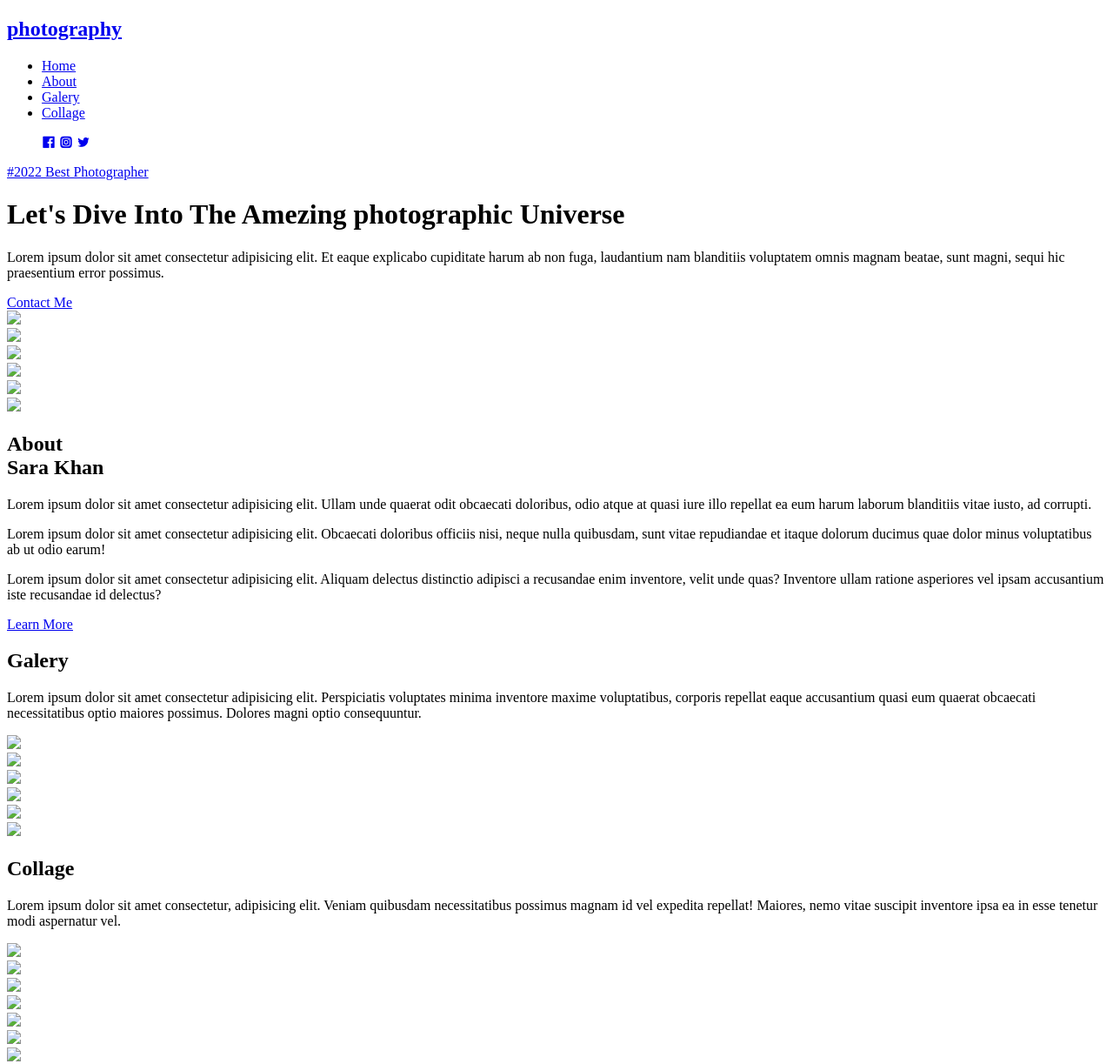
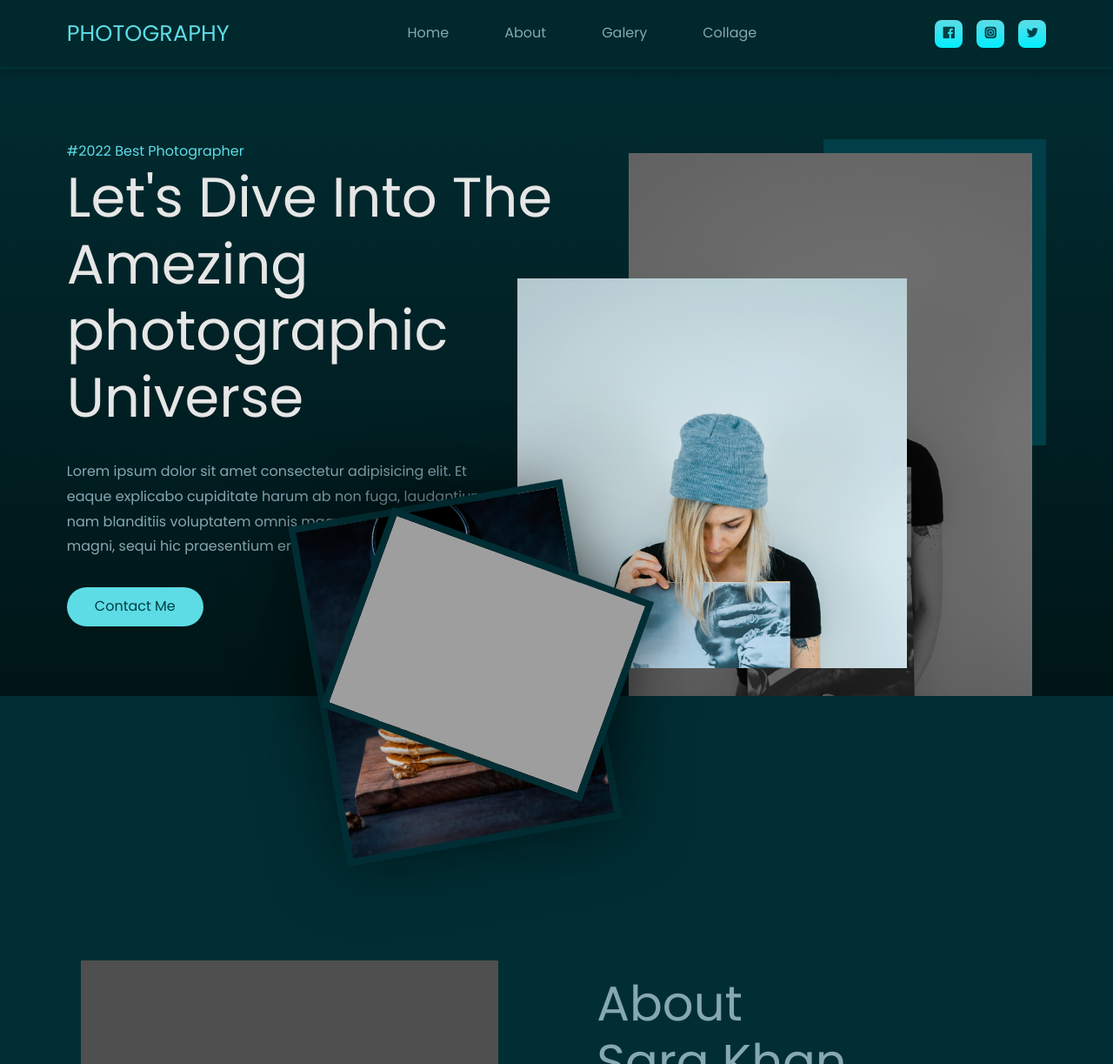
Before and after one commit to SazzatTuhin/photography-website, a plain HTML site: page index.html in a window 1280 px wide. Shown: the top 1223 px of the page at 87% size. Drawn offline with nearby package versions, Linux system fonts and the light colour scheme; the site is published under a folder, as on GitHub Pages, so addresses that start at the root find nothing.

Commit message:
html file fixed

```diff
--- a/HTML/style.css
+++ /dev/null
@@ -1,572 +0,0 @@
-@import url('https://fonts.googleapis.com/css2?family=Exo:wght@600&family=Lato:wght@400;700;900&family=Poppins:wght@100;200;300;400;700;800;900&display=swap');
-
-:root {
-    --color-primary:#02eeff;
-    --color-primary-variant:#5ddce5;
-    --color-bg1:#001517;
-    --color-bg2:#00282d;
-    --color-bg3:#012e34;
-    --color-bg4:#003f47;
-    --color-light:#85a8b2;
-    --color-white:#e6e6e6;
-
-    --container-width-lg:88%;
-    --container-width-md:92%;
-
-
-    --transition: all 0.3s ease-in-out;
-}
-
-
-*{
-    margin: 0;
-    padding: 0;
-    box-sizing: border-box;
-    border: 0;
-    outline: 0;
-    list-style: none;
-    text-decoration: none;
-}
-
-html {
-    scroll-behavior: smooth;
-}
-
-body {
-    font-family: "Poppins",sans-serif;
-    background-color: var(--color-bg3);
-    color: var(--color-light);
-    line-height: 1.8;
-    overflow-x: hidden;
-}
-
-h1,h2{
-    line-height: 1.2;
-    font-weight: 400;
-}
-
-h1{
-    font-size: 4rem;
-    color: var(--color-white);
-}
-
-h2{
-    font-size: 3.5rem;
-}
-
-a{
-    color: var(--color-light);
-    transition: var(--transition);
-}
-
-a:hover{
-    color:var(--color-primary) ;
-}
-
-.container{
-    width: var(--container-width-lg);
-    margin: 0 auto;
-    max-width: 2160px;
-}
-
-img{
-    display: block;
-    width: 100%;
-    object-fit:cover;
-}
-
-/* ========== nav bar ================ */
-
-nav{
-    width: 100vw;
-    height: calc(16px*5);
-    /* display: flex;
-    justify-content: center;
-    align-items: center; */
-    display: grid;
-    place-items: center;
-    position: fixed;
-    top: 0;
-    left: 0;
-    z-index: 99;
-    background-color: var(--color-bg2);
-    border-bottom: 0.2rem solid var(--color-bg3);
-    box-shadow: 0 0.2rem 0.7rem rgba(0 0 0/0.3);
-}
-
-.nav-container {
-    height: 100%;
-    display: flex;
-    justify-content: space-between;
-    align-items: center;
-}
-
-.nav-logo h2 {
-    font-size: 1.6rem;
-    text-transform: uppercase;
-    font-weight: 500;
-    color: var(--color-primary-variant);
-}
-
-.nav-links{
-    display: flex;
-    gap: 4rem;
-}
-
-.nav-socials{
-    display: flex;
-    gap: 1rem;
-}
-
-.nav-socials a {
-    width: 2rem;
-    height: 2rem;
-    display: grid;
-    place-items: center;
-    background-image: linear-gradient(var(--color-primary-variant),var(--color-primary));
-    color: var(--color-bg4);
-    border-radius: 0.5rem;
-    transition: var(--transition);
-}
-
-.nav-socials:hover{
-    box-shadow: 0 1rem 1rem rgba(0 0 0/0.5);
-}
-
-
-
-
-/* ================= Header============ */
-
-
-header{
-    max-width: 100vw;
-    height: 100vh;
-    position: relative;
-    top: 0;
-    background: linear-gradient(var(--color-bg3),var(--color-bg1));
-    overflow: hidden;
-}
-
-/* .header-container{
-    display: flex;
-    gap: 10%;
-}
-
-.header-left {
-    flex-basis: 50%;
-}
-
-.header-right {
-    flex-basis: 40%;
-} */
-
-
-.header-container {
-    display: grid;
-    grid-template-columns: 53% 43%;
-    gap: 4%;
-    margin-top: 10rem;
-    position: relative;
-}
-
-.header-hashtag{
-    color: var(--color-primary-variant);
-}
-
-.header-left p {
-    margin-top: 2rem;
-    width: 85%;
-}
-
-.header-btn {
-    display: inline-block;
-    margin-top: 2rem;
-    background-color: var(--color-primary-variant);
-    color: var(--color-bg4);
-    padding:0.5rem 2rem;
-    font-weight: 500;
-    border-radius: 2rem;
-}
-
-.header-btn:hover{
-    color: var(--color-light);
-    background-color: var(--color-bg4);
-}
-
-.header-btn:active{
-    outline: 0.5rem solid var(--color-light);
-}
-.header-image-bg{
-    background-color: var(--color-bg4);
-    height: 22rem;
-    width: 16rem;
-    position: absolute;
-    right: 0;
-    top: 0;
-}
-
-.header-image-lg{
-    width: 29rem;
-    position: absolute;
-    top: 1rem;
-    right: 1rem;
-    filter: saturate(0) brightness(0.5);
-    transition: var(--transition);
-}
-
-.header-image-md{
-    width: 28rem;
-    height: 28rem;
-    overflow: hidden;
-    position: absolute;
-    top: 10rem;
-    right: 10rem;
-    transition: var(--transition);
-
-}
-
-.header-right:hover .header-image-md{
-    opacity: 0;
-}
-
-.header-right:hover .header-image-lg{
-    filter: saturate(1) brightness(1);
-    border: 1rem solid var(--color-bg4);
-    top: 0;
-    right: 0;
-}
-
-.header-frames{
-    position: absolute;
-    top: 75vh;
-    left: 25rem;
-}
-
-.header-frame{
-    width: 20rem;
-    border: 0.5rem solid var(--color-bg3);
-    box-shadow: 0 0 5rem rgba(0 0 0/0.5);
-    position: absolute;
-    transform: rotate(-10deg);
-    transform-origin: bottom left;
-    transition: var(--transition);
-}
-
-.header-frame:nth-child(2){
-    transform: rotate(20deg);
-    top: -2rem;
-    left: -2rem;
-}
-
-.header-frames:hover .header-frame{
-    transform: rotate(0);
-}
-
-.header-frames:hover .header-frame:nth-child(2){
-    top: 0;
-    left: 21rem;
-}
-
-/* ============ About ============================ */
-
-#about{
-    margin-top: 20rem;
-}
-
-.about-container{
-    display: grid;
-    grid-template-columns: 43% 53%;
-    gap: 4%;
-}
-
-.about-left{
-    position: relative;
-}
-.about-image-bg{
-    width: 16rem;
-    height: 24rem;
-    background-color: var(--color-bg4);
-    position: absolute;
-    left: 0;
-    bottom:0;
-}
-
-.about-image-lg {
-    width: 30rem;
-    position: relative;
-    left: 1rem;
-    bottom: 1rem;
-    filter: saturate(0) brightness(0.5);
-    transition: var(--transition);
-}
-
-.about-image-md {
-    width: 22rem;
-    height: 22rem;
-    position: absolute;
-    left: 15rem;
-    top: 8rem;
-    overflow: hidden;
-    box-shadow: 2rem 2rem 2rem rgba(0 0 0/0.2);
-    transition: var(--transition);
-}
-
-.about-left:hover .about-image-md{
-    opacity: 0;
-}
-
-.about-left:hover .about-image-lg{
-    filter: saturate(1) brightness(1);
-    border: 1rem solid var(--color-bg4);
-    box-shadow: 1rem 1rem 3rem rgba(0 0 0/0.2);
-    bottom: 0;
-    left: 0;
-}
-
-.about-right{
-    margin-left: 5rem;
-}
-
-.about-title {
-    margin-bottom: 3rem;
-}
-.about-right p {
-    margin-bottom: 1.5rem;
-    width: 93%;
-}
-
-.about-btn {
-    margin-top: 1.5rem;
-}
-
-/* ================= galery =================== */
-
-
-#galery{
-
-    margin-top: 15rem;
-}
-
-.galery-head h2{
-    margin-bottom: 2rem;
-}
-
-.galery-head p{
-    width: 50%;
-    margin-bottom: 5rem;
-}
-
-.galery-images {
-    display: grid;
-    /* grid-template-columns: 1fr 1fr 1fr; */
-    grid-template-columns:repeat(3,1fr);
-    gap: 2rem;
-    place-items: center;
-}
-
-.galery-image{
-    width: 25rem;
-    border: 1rem solid var(--color-bg4);
-}
-.galery-image img{
-    filter: saturate(1) brightness(0.5);
-    transition: var(--transition);
-}
-
-.galery-image:hover img {
-    filter:saturate(1) brightness(1);
-}
-
-/* ======= collage start============= */
-
-
-#collage {
-    margin-top: 15rem;
-}
-
-.collage-head {
-    text-align: right;
-}
-.collage-head h2 {
-    margin-bottom: 2rem;
-}
-
-.collage-head p {
-    padding-left: 50%;
-    margin-bottom: 3rem;
-}
-
-.collage-images {
-    display: grid;
-    grid-template-areas:
-    "c1 c2 c5"
-    "c3 c4 cv"
-    "ch ch cv"
-    "ch ch cv";
-    gap: 3rem;
-}
-
-.collage-image:nth-child(1){
-    grid-area: c1;
-}
-.collage-image:nth-child(2){
-    grid-area: c2;
-}
-.collage-image:nth-child(3){
-    grid-area: c3;
-}
-.collage-image:nth-child(4){
-    grid-area: c4;
-}
-.collage-image:nth-child(5){
-    grid-area: c5;
-}
-.collage-image:nth-child(6){
-    grid-area: ch;
-}
-.collage-image:nth-child(7){
-    grid-area: cv;
-}
-
-.collage-image {
-    border: 1rem solid var(--color-bg4);
-
-
-}
-.collage-image img {
-    height: 100%;
-    filter: saturate(0) brightness(0.5);
-    transition: var(--transition);
-}
-
-.collage-image:hover img {
-    filter: saturate(1) brightness(1);
-}
-
-
-
-
-/* ======= footer ================== */
-
-footer{
-    display: flex;
-    justify-content: center;
-    align-items: center;
-    padding: 5rem;
-}
-
-
-/* ========= media quiri (medium device)============== */
-
-@media screen and (max-width:1366px) {
-     .galery-images{
-        grid-template-columns: repeat(2, 1fr);
-     }
-}
-
-@media screen and (max-width: 1280px) {
-    .about-right {
-        margin: left 8rem;;
-    }
-}
-
-@media screen and(max-width: 1199px){
-    .container{
-        width: var(--container-width-md);
-    }
-    h1{
-        font-size: 3.5rem;
-    }
-
-    h2{
-        font-size: 2.5rem;
-    }
-    .nav-container{
-        justify-content: center;
-    }
-    .nav-links,.nav-socials{
-        display: none;
-    }
-
-    header{
-        background: none;
-        padding-top: 5rem;
-        height: fit-content;
-    }
-    .header-image-bg .header-image-md{
-        display: none;
-    }
-    .header-image-lg{
-        filter: saturate(1) brightness(1);
-        top: 0;
-        right: 0;
-    }
-    .header-frames{
-        display: none;
-    }
-    #about{
-        margin-top: 0;
-        padding-top: 10rem;
-
-    }
-    .about-image-bg .about-image-md{
-        display: none;
-    }
-    .about-image-lg{
-        filter: saturate(1) brightness(1);
-        left: 0;
-        top: 0;
-    }
-    .about-left:hover .about-image-lg{
-        border: none;
-        box-shadow: none;
-    }
-
-    .about-right{
-        margin-left: 3rem;
-    }
-    #galery{
-        margin-top: 0;
-        padding-top: 10rem;
-    }
-
-    .galery-head{
-        text-align: center;
-    }
-    .galery-head p {
-        width: 100%;
-    }
-    #collage{
-        background-color: var(--color-bg4);
-        margin-top: 0;
-        padding-top: 10rem;
-    }
-
-    .collage-head{
-        text-align: center;
-    }
-    .collage-head p{
-        padding-left: 0;
-    }
-}
-
-
-@media screen and (max-width:978px){
-    .header-image-lg .about-image-lg .galery-image{
-        width: 20rem;
-    }
-}
-
-/* ========= small devices============ */
-
-@media screen and (max-width:768px){
-    header{
-        padding:3rem;
-    }
-        .header-container{
-            display: flex;
-            flex-direction: column;
-            position: static;
-        }
-}
--- a/HTML/index.html
+++ b/index.html
@@ -6,7 +6,7 @@
     <meta name="viewport" content="width=device-width, initial-scale=1.0">
     <title>photography Website</title>
     <!-- ====== coustom css ====== -->
-    <link rel="stylesheet" href="/CSS/style.css">
+    <link rel="stylesheet" href="./CSS/style.css">
     <!-- ======= icon scout cdn -->
     <link rel="stylesheet" href="https://unicons.iconscout.com/release/v4.0.0/css/line.css">
 
@@ -52,10 +52,10 @@
             <div class="header-right">
                 <div class="header-image-bg"></div>
                 <div class="header-image-lg">
-                    <img src="/images/header.jpg">
+                    <img src="./images/header.jpg">
                 </div>
                 <div class="header-image-md">
-                    <img src="/images/header.jpg">
+                    <img src="./images/header.jpg">
                 </div>
 
             </div>
@@ -65,11 +65,11 @@
 
     <div class="header-frames">
         <div class="header-frame">
-            <img src="/images/frame1.jpg">
+            <img src="./images/frame1.jpg">
         </div>
 
         <div class="header-frame">
-            <img src="/images/frame2.jpg">
+            <img src="./images/frame2.jpg">
         </div>
     </div>
 
@@ -87,10 +87,10 @@
             <div class="about-left">
                 <div class="about-image-bg"></div>
                 <div class="about-image-lg">
-                    <img src="/images/about.jpg">
+                    <img src="./images/about.jpg">
                 </div>
                 <div class="about-image-md">
-                    <img src="/images/about.jpg">
+                    <img src="./images/about.jpg">
                 </div>
             </div>
             <div class="about-right">
@@ -115,25 +115,25 @@
             </div>
             <div class="galery-images">
                 <div class="galery-image">
-                  <img src="/images/gallery1.jpg"/>
+                  <img src="./images/gallery1.jpg"/>
                 </div>
                 <div class="galery-image">
-                  <img src="/images/gallery2.jpg" />
+                  <img src="./images/gallery2.jpg" />
                 </div>
                 <div class="galery-image">
-                  <img src="/images/gallery3.jpg" />
+                  <img src="./images/gallery3.jpg" />
                 </div>
                 <div class="galery-image">
-                  <img src="/images/gallery4.jpg" />
+                  <img src="./images/gallery4.jpg" />
                 </div>
                 <div class="galery-image">
-                  <img src="/images/gallery5.jpg" />
+                  <img src="./images/gallery5.jpg" />
                 </div>
                 <div class="galery-image">
-                  <img src="/images/gallery6.jpg" />
+                  <img src="./images/gallery6.jpg" />
                 </div>
                 <!-- <div class="galery-image">
-                  <img src="/images/gallery6.jpg" />
+                  <img src="./images/gallery6.jpg" />
                 </div> -->
               </div>
             </div>
@@ -153,25 +153,25 @@
                 </div>
                 <div class="collage-images">
                     <div class="collage-image">
-                        <img src="/images/c1.jpg">
+                        <img src="./images/c1.jpg">
                     </div>
                     <div class="collage-image">
-                        <img src="/images/c2.jpg">
+                        <img src="./images/c2.jpg">
                     </div>
                     <div class="collage-image">
-                        <img src="/images/c3.jpg">
+                        <img src="./images/c3.jpg">
                     </div>
                     <div class="collage-image">
-                        <img src="/images/c4.jpg">
+                        <img src="./images/c4.jpg">
                     </div>
                     <div class="collage-image">
-                        <img src="/images/c5.jpg">
+                        <img src="./images/c5.jpg">
                     </div>
                     <div class="collage-image">
-                        <img src="/images/ch.jpg">
+                        <img src="./images/ch.jpg">
                     </div>
                     <div class="collage-image">
-                        <img src="/images/cv.jpg">
+                        <img src="./images/cv.jpg">
                     </div>
                 </div>
             </div>
```
